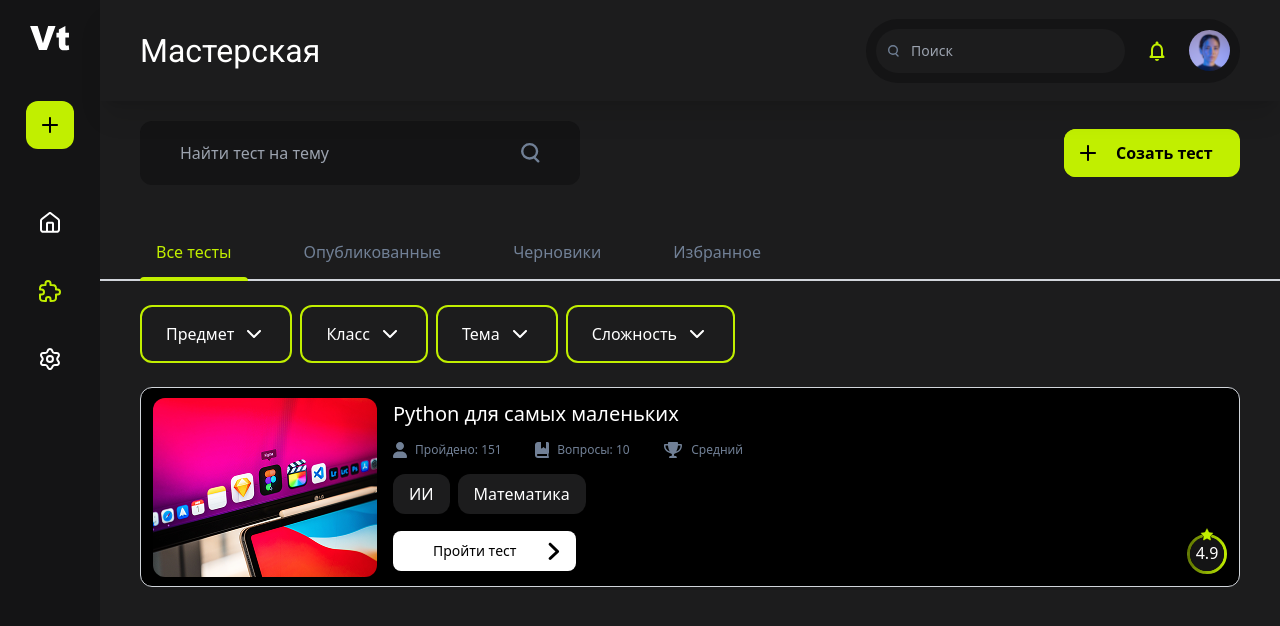
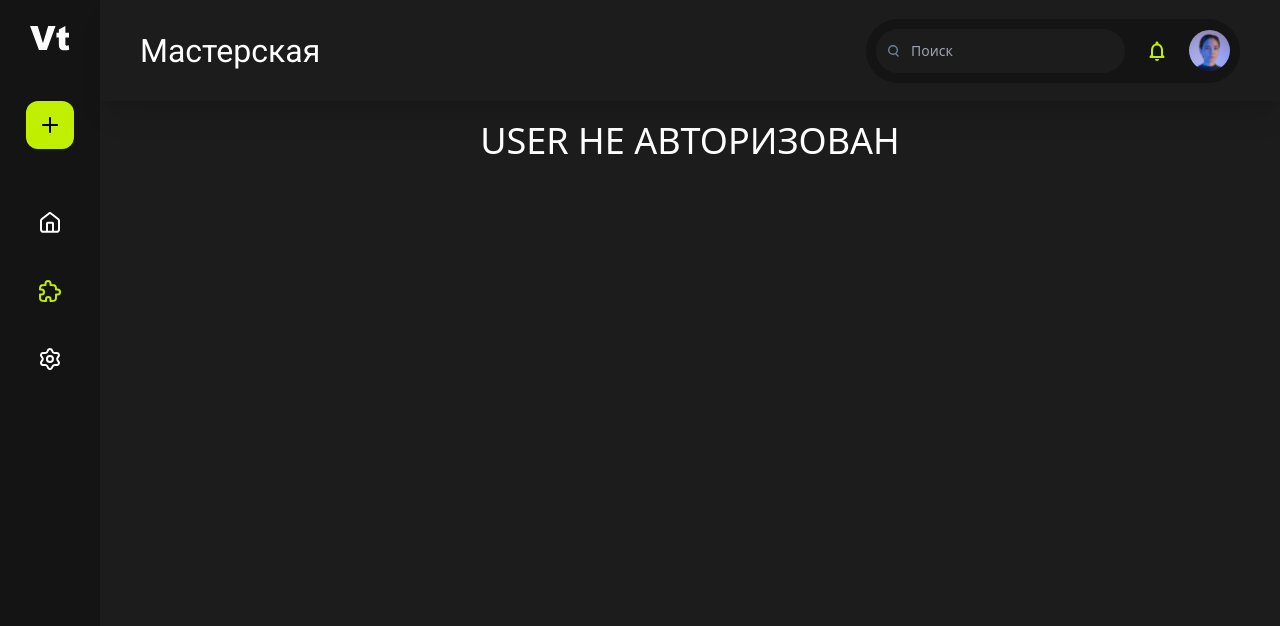
Before and after one commit to logickoff123/ProductValltest, a Next.js app: page /catalog/workshop in a window 1280 px wide. Shown: the top 626 px of the page. Built offline with nearby package versions, Linux system fonts and the light colour scheme.

Commit message:
WorkShop + userStore

```diff
--- a/src/components/catalog/testBlock/testCard/mainComponents/index.tsx
+++ b/src/components/catalog/testBlock/testCard/mainComponents/index.tsx
@@ -4,7 +4,7 @@ import { DynamicSVG } from "../../testScore";
 
 
 // Кнопка Пройти тест
-export const TakeTestButton = ({ score }: { score: string | number }) => {
+export const TakeTestButton = ({ score, link }: { score: string | number, link: string }) => {
     return (
         <div className=" w-full flex items-center justify-between" >
             <Link href="#" className="flex items-center gap-2  bg-white px-4  rounded-lg transition duration-300 hover:scale-105 hover:bg-[#C1EF00]">
--- a/src/components/workShop/wideTestCard/index.tsx
+++ b/src/components/workShop/wideTestCard/index.tsx
@@ -3,13 +3,16 @@ import Image from "next/image";
 import { MainCardInfo, TakeTestButton, TestTag } from "@/components/catalog/testBlock/testCard/mainComponents";
 import { TestCardInterface } from "@/types/TestCardInterface";
 
-export function WideTestCard({ name = 'Python для самых маленьких',
+export function WideTestCard({
+    name = 'Python для самых маленьких',
     imgPath = "catalog/testCardImage.png",
     totalQuestions = 10,
     totalComplited = 151,
     lvl = "Средний",
     score = 4.9,
-    tags = ['ИИ', 'Математика'] }: TestCardInterface) {
+    tags = ['ИИ', 'Математика'],
+    linkToTest
+}: TestCardInterface) {
 
 
     return (
@@ -36,7 +39,7 @@ export function WideTestCard({ name = 'Python для самых маленьки
                     </div>
                 </div>
                 {/* Кнопка "Пройти тест" */}
-                <TakeTestButton score={score} />
+                <TakeTestButton score={score} link={linkToTest} />
             </div>
         </div>
     );
--- a/src/containers/workshop/index.tsx
+++ b/src/containers/workshop/index.tsx
@@ -1,34 +1,69 @@
+"use client"
+
 import { WorkShopCategory } from "@/components/workShop/categoryButtons"
 import { CreateTestButton } from "@/components/workShop/createTestButton"
 import { SearchBarWorkShop } from "@/components/workShop/searchBar"
 import { FilterBar } from "@/components/workShop/filterBar"
-import { TestCard } from "@/components/catalog/testBlock/testCard"
 import { WideTestCard } from "@/components/workShop/wideTestCard"
+import axios from "axios"
+import { useQuery } from "@tanstack/react-query"
+import { ImportTest } from "@/types/Test/test"
+import { useUserStore } from "@/store/User/userStore"
 
 
 
+
+async function FetchAllTests(userId: number) {
+    // ВСТАВИТЬ ССЫЛКУ НА РУЧКУ, передать userId
+    const { data } = await axios.get(`/${userId}`)
+    return data
+}
+
 export default function WorkShopContainer() {
+
+    const userId = useUserStore((state) => state.userId)
+
+    if (typeof (userId) !== 'number') {
+        return (
+            <div className="text-white flex items-center justify-center text-4xl">USER НЕ АВТОРИЗОВАН</div>
+        )
+    }
+
+    const { data, isPending, error } = useQuery({
+        queryKey: ['testsByUserId', userId],
+        queryFn: () => FetchAllTests(userId),
+        staleTime: 60_000,
+        enabled: !!userId,
+    })
+
+
 
     return (
         <div className="w-full h-full bg-mainBackground flex flex-col ">
             <div className="gap-10 flex flex-col items-center ">
-
                 <div className="flex justify-between items-center w-full">
                     <SearchBarWorkShop />
                     <CreateTestButton message="Созать тест" />
                 </div>
-
                 <WorkShopCategory />
             </div>
-            {/* тут будет блок филтров */}
-            {/* от него будет меняться отображение карточек */}
             <FilterBar />
+            <div className="flex flex-col items-center mt-6">
+                {isPending && <div>Загрузка...</div>}
 
-            <div className="flex flex-col items-center mt-6">
-                <WideTestCard imgPath="/workshop/img.png" />
+                {Array.isArray(data) ? (
+                    data.map((test: ImportTest) => (
+                        <WideTestCard
+                            key={test.link}
+                            imgPath="/workshop/img.png"
+                            linkToTest={test.link}
+                            name={test.name}
+                        />
+                    ))
+                ) : (
+                    <div>Мастерская пуста!</div>
+                )}
             </div>
-
-
         </div>
     )
 }
--- /dev/null
+++ b/src/store/User/userStore.ts
@@ -0,0 +1,13 @@
+// положить сюда userID либо в LC(localStorage)
+
+import { create } from 'zustand'
+
+interface UserStore {
+    userId: number | null;
+    setUserId: (id: number) => void;
+}
+
+export const useUserStore = create<UserStore>((set) => ({
+    userId: null,
+    setUserId: (id) => set({ userId: id }),
+}));
```
Also changed, not shown: src/types/Test/test.ts (+5 -0 lines), src/types/TestCardInterface/index.ts (+5 -2 lines).
